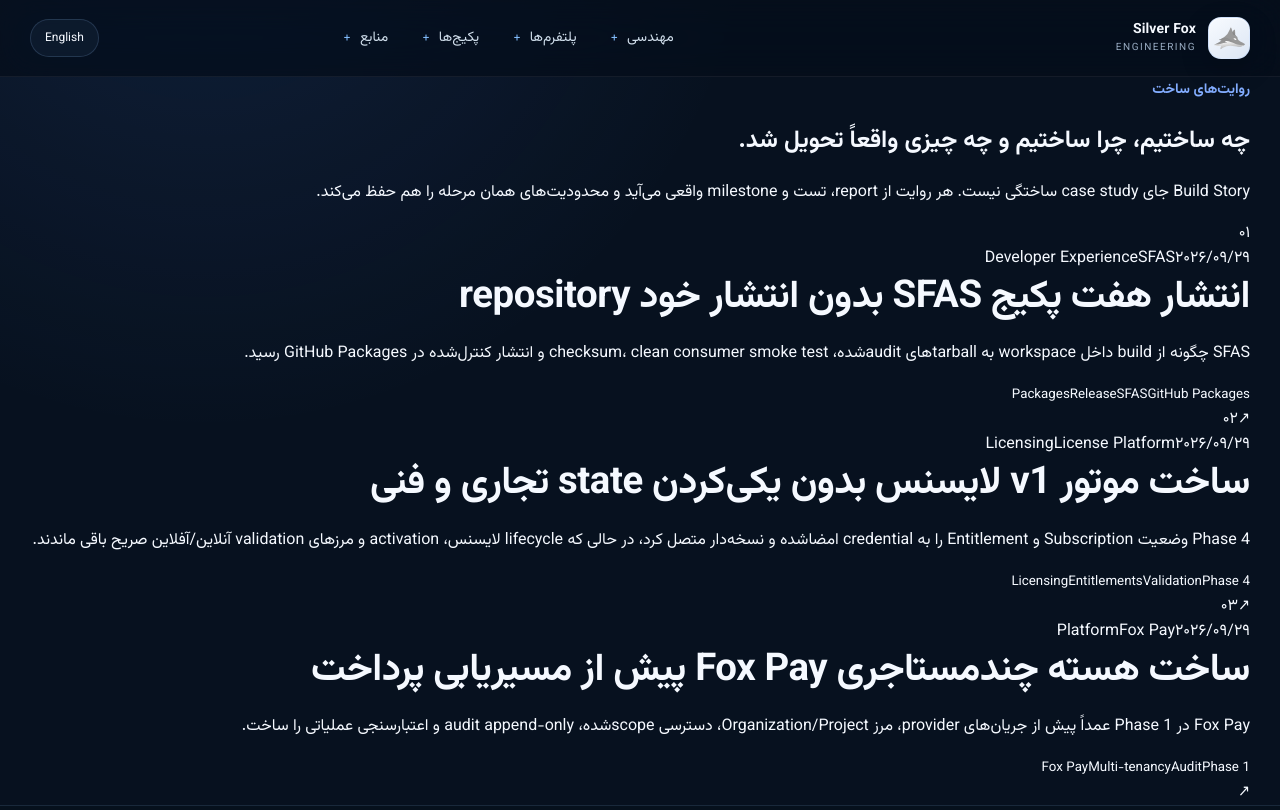
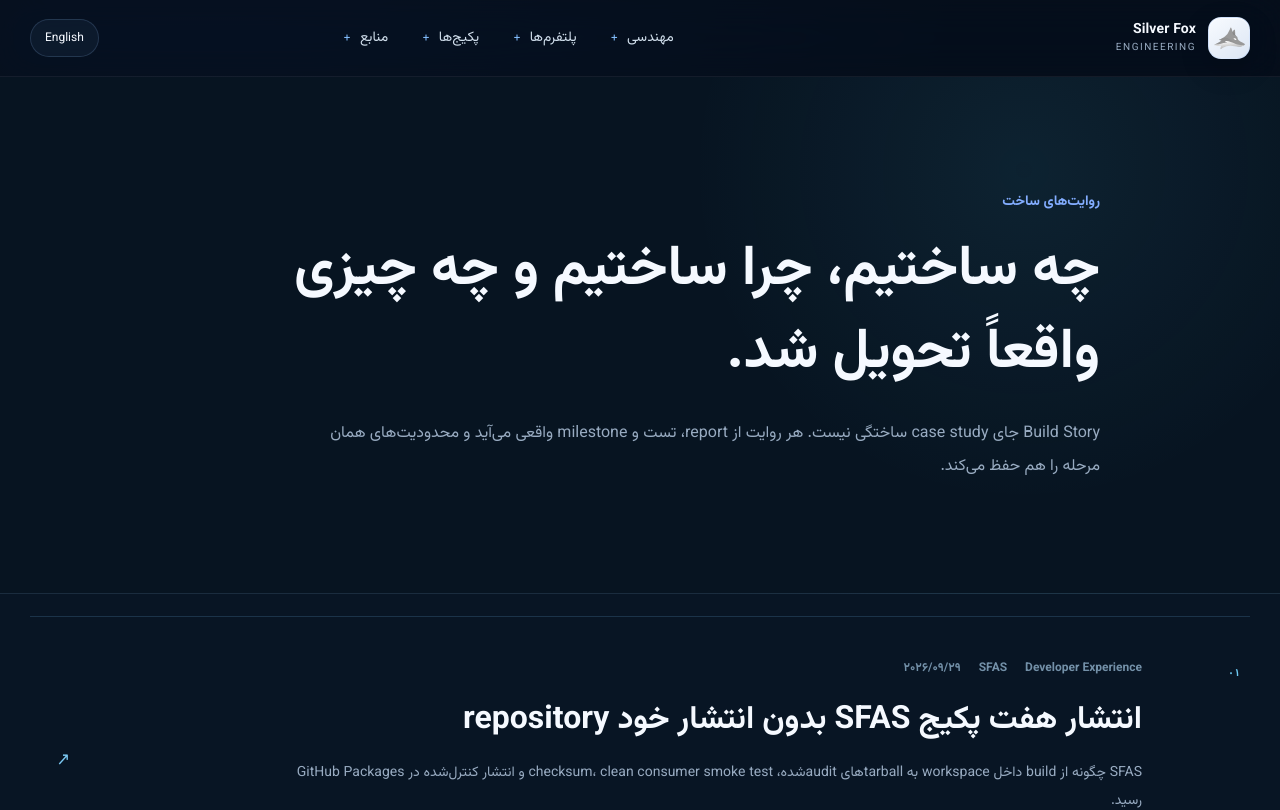
Before and after one commit to silverfoxcloud/silverfox-engineering, a Next.js app: page /fa/build-stories in a window 1280 px wide. Shown: the top 810 px of the page. Built offline with nearby package versions, Linux system fonts and the light colour scheme.

Commit message:
style: add engineering publication layouts

```diff
--- a/app/portal-refinement.css
+++ b/app/portal-refinement.css
@@ -1956,3 +1956,306 @@
   .packageInstallDetail { padding: 72px 0; }
   .codeSurface code { font-size: 10px; }
 }
+
+
+/* Engineering publications */
+.publicationHero,
+.publicationArticleHero {
+  border-bottom: 1px solid var(--border-soft);
+  background:
+    radial-gradient(circle at 80% 18%, rgba(82,199,234,.08), transparent 30%),
+    #071421;
+}
+.publicationHero { padding: 112px 0 94px; }
+.publicationHeroInner { max-width: 920px; }
+.publicationHero h1 {
+  max-width: 900px;
+  margin: 16px 0 22px;
+  font-size: clamp(48px,6vw,78px);
+  line-height: 1.02;
+  letter-spacing: -.055em;
+}
+.rtl .publicationHero h1 {
+  font-size: clamp(34px,4.4vw,56px);
+  line-height: 1.48;
+  letter-spacing: 0;
+}
+.publicationHero p {
+  max-width: 790px;
+  color: var(--muted);
+  font-size: 16px;
+  line-height: 1.9;
+}
+.rtl .publicationHero p { line-height: 2.05; }
+
+.publicationIndex {
+  padding: 22px 0 110px;
+  background: #081524;
+}
+.publicationRows { border-top: 1px solid rgba(106,169,219,.2); }
+.publicationRow {
+  position: relative;
+  display: grid;
+  grid-template-columns: 74px minmax(0,1fr) 30px;
+  gap: 24px;
+  min-height: 250px;
+  padding: 42px 10px;
+  border-bottom: 1px solid rgba(106,169,219,.18);
+  transition: background 180ms ease, transform 180ms ease;
+}
+.publicationRow:hover,
+.publicationRow:focus-visible {
+  background: rgba(14,41,66,.55);
+  transform: translateY(-1px);
+}
+.publicationIndexNumber {
+  color: #6dc9f2;
+  font: 700 10px/1.4 ui-monospace,SFMono-Regular,Menlo,monospace;
+  padding-top: 7px;
+}
+.publicationRowCopy h2 {
+  max-width: 900px;
+  margin: 18px 0 12px;
+  font-size: clamp(28px,3vw,42px);
+  line-height: 1.2;
+  letter-spacing: -.035em;
+}
+.rtl .publicationRowCopy h2 {
+  font-size: clamp(25px,2.5vw,36px);
+  line-height: 1.6;
+  letter-spacing: 0;
+}
+.publicationRowCopy > p {
+  max-width: 860px;
+  margin: 0;
+  color: var(--muted);
+  font-size: 14px;
+  line-height: 1.85;
+}
+.rtl .publicationRowCopy > p { line-height: 2; }
+.publicationRow > i {
+  align-self: center;
+  color: #7bc9f3;
+  font-style: normal;
+  font-size: 18px;
+}
+.publicationMetaLine {
+  display: flex;
+  flex-wrap: wrap;
+  gap: 8px 18px;
+  color: #7390a8;
+  font-size: 10px;
+  font-weight: 700;
+  letter-spacing: .08em;
+  text-transform: uppercase;
+}
+.rtl .publicationMetaLine {
+  letter-spacing: 0;
+  text-transform: none;
+  font-size: 12px;
+}
+.publicationTags {
+  display: flex;
+  flex-wrap: wrap;
+  gap: 7px;
+  margin-top: 20px;
+}
+.publicationTags small {
+  padding: 6px 9px;
+  border: 1px solid rgba(104,169,219,.18);
+  border-radius: 999px;
+  color: #94acc0;
+  font-size: 9px;
+}
+
+.publicationArticleHero { padding: 92px 0 80px; }
+.publicationArticleHeroInner { max-width: 1000px; }
+.publicationBack {
+  display: inline-flex;
+  margin-bottom: 36px;
+  color: #8fd2f7;
+  font-size: 12px;
+}
+.publicationArticleHero h1 {
+  max-width: 1000px;
+  margin: 20px 0 24px;
+  font-size: clamp(48px,6vw,74px);
+  line-height: 1.05;
+  letter-spacing: -.052em;
+}
+.rtl .publicationArticleHero h1 {
+  font-size: clamp(33px,4vw,52px);
+  line-height: 1.5;
+  letter-spacing: 0;
+}
+.publicationArticleHero > .shell > p {
+  max-width: 820px;
+  color: #b9cad9;
+  font-size: 17px;
+  line-height: 1.9;
+}
+.rtl .publicationArticleHero > .shell > p { line-height: 2.05; }
+
+.publicationArticleBody {
+  display: grid;
+  grid-template-columns: minmax(220px,.38fr) minmax(0,1fr);
+  gap: 74px;
+  padding-top: 72px;
+  padding-bottom: 100px;
+}
+.publicationSourceNote {
+  align-self: start;
+  position: sticky;
+  top: 110px;
+  padding: 22px 0;
+  border-block: 1px solid rgba(105,169,219,.2);
+}
+.publicationSourceNote span {
+  color: #72bde7;
+  font-size: 9px;
+  font-weight: 800;
+  letter-spacing: .1em;
+}
+.rtl .publicationSourceNote span { letter-spacing: 0; font-size: 11px; }
+.publicationSourceNote strong {
+  display: block;
+  margin: 14px 0;
+  color: #d9e5ef;
+  font: 700 12px/1.5 ui-monospace,SFMono-Regular,Menlo,monospace;
+}
+.publicationSourceNote p {
+  margin: 0;
+  color: #8299ad;
+  font-size: 11px;
+  line-height: 1.8;
+}
+.publicationSections { border-top: 1px solid rgba(105,169,219,.2); }
+.publicationSections > section {
+  display: grid;
+  grid-template-columns: 58px minmax(0,1fr);
+  gap: 24px;
+  padding: 48px 0;
+  border-bottom: 1px solid rgba(105,169,219,.18);
+}
+.publicationSectionNumber {
+  color: #6dc9f2;
+  font: 700 10px/1.5 ui-monospace,SFMono-Regular,Menlo,monospace;
+  padding-top: 7px;
+}
+.publicationSections h2 {
+  margin: 0 0 14px;
+  font-size: 31px;
+  line-height: 1.35;
+}
+.rtl .publicationSections h2 { font-size: 27px; line-height: 1.65; }
+.publicationSections p {
+  max-width: 820px;
+  color: #abbfd0;
+  font-size: 15px;
+  line-height: 1.95;
+}
+.rtl .publicationSections p { line-height: 2.1; }
+.publicationSections ul {
+  display: grid;
+  gap: 10px;
+  max-width: 820px;
+  margin: 22px 0 0;
+  padding-inline-start: 20px;
+  color: #c9d7e3;
+  font-size: 13px;
+  line-height: 1.8;
+}
+.publicationRelated {
+  padding: 82px 0 104px;
+  border-top: 1px solid var(--border-soft);
+  background: #06111d;
+}
+.publicationRelated > .shell > h2 { margin-bottom: 28px; }
+
+.changelogSection {
+  padding: 30px 0 110px;
+  background: #081524;
+}
+.changelogTimeline { border-top: 1px solid rgba(105,169,219,.2); }
+.changelogEntry {
+  display: grid;
+  grid-template-columns: 190px minmax(0,1fr);
+  gap: 48px;
+  padding: 48px 0;
+  border-bottom: 1px solid rgba(105,169,219,.18);
+}
+.changelogDate {
+  display: grid;
+  align-content: start;
+  gap: 15px;
+}
+.changelogDate > span {
+  color: #6cc7ee;
+  font: 700 10px/1 ui-monospace,SFMono-Regular,Menlo,monospace;
+}
+.changelogDate time {
+  color: #8ea5b9;
+  font: 600 11px/1.5 ui-monospace,SFMono-Regular,Menlo,monospace;
+}
+.changelogType {
+  color: #ffae55;
+  font-size: 10px;
+  font-weight: 800;
+  letter-spacing: .1em;
+  text-transform: uppercase;
+}
+.rtl .changelogType { letter-spacing: 0; text-transform: none; font-size: 12px; }
+.changelogEntry h2 {
+  max-width: 840px;
+  margin: 14px 0 12px;
+  font-size: 29px;
+  line-height: 1.35;
+}
+.rtl .changelogEntry h2 { font-size: 26px; line-height: 1.65; }
+.changelogEntry p {
+  max-width: 820px;
+  margin: 0;
+  color: var(--muted);
+  font-size: 14px;
+  line-height: 1.9;
+}
+.rtl .changelogEntry p { line-height: 2.05; }
+.changelogEntry a {
+  display: inline-flex;
+  margin-top: 20px;
+  color: #8fd2f7;
+  font-size: 12px;
+  font-weight: 700;
+}
+
+@media (max-width: 900px) {
+  .publicationArticleBody { grid-template-columns: 1fr; gap: 34px; }
+  .publicationSourceNote { position: static; }
+  .changelogEntry { grid-template-columns: 130px minmax(0,1fr); gap: 28px; }
+}
+
+@media (max-width: 680px) {
+  .publicationHero { padding: 78px 0 68px; }
+  .publicationHero h1 { font-size: 38px; }
+  .rtl .publicationHero h1 { font-size: 29px; }
+
+  .publicationRow {
+    grid-template-columns: 38px minmax(0,1fr);
+    gap: 14px;
+    padding: 32px 4px;
+  }
+  .publicationRow > i { display: none; }
+  .publicationRowCopy h2 { font-size: 27px; }
+  .rtl .publicationRowCopy h2 { font-size: 24px; }
+
+  .publicationArticleHero { padding: 72px 0 62px; }
+  .publicationArticleHero h1 { font-size: 36px; }
+  .rtl .publicationArticleHero h1 { font-size: 28px; }
+  .publicationArticleBody { padding-top: 48px; padding-bottom: 72px; }
+  .publicationSections > section { grid-template-columns: 36px minmax(0,1fr); gap: 12px; padding: 36px 0; }
+  .publicationSections h2 { font-size: 25px; }
+  .rtl .publicationSections h2 { font-size: 23px; }
+
+  .changelogEntry { grid-template-columns: 1fr; gap: 18px; padding: 36px 0; }
+  .changelogDate { display: flex; align-items: center; gap: 14px; }
+}
```
